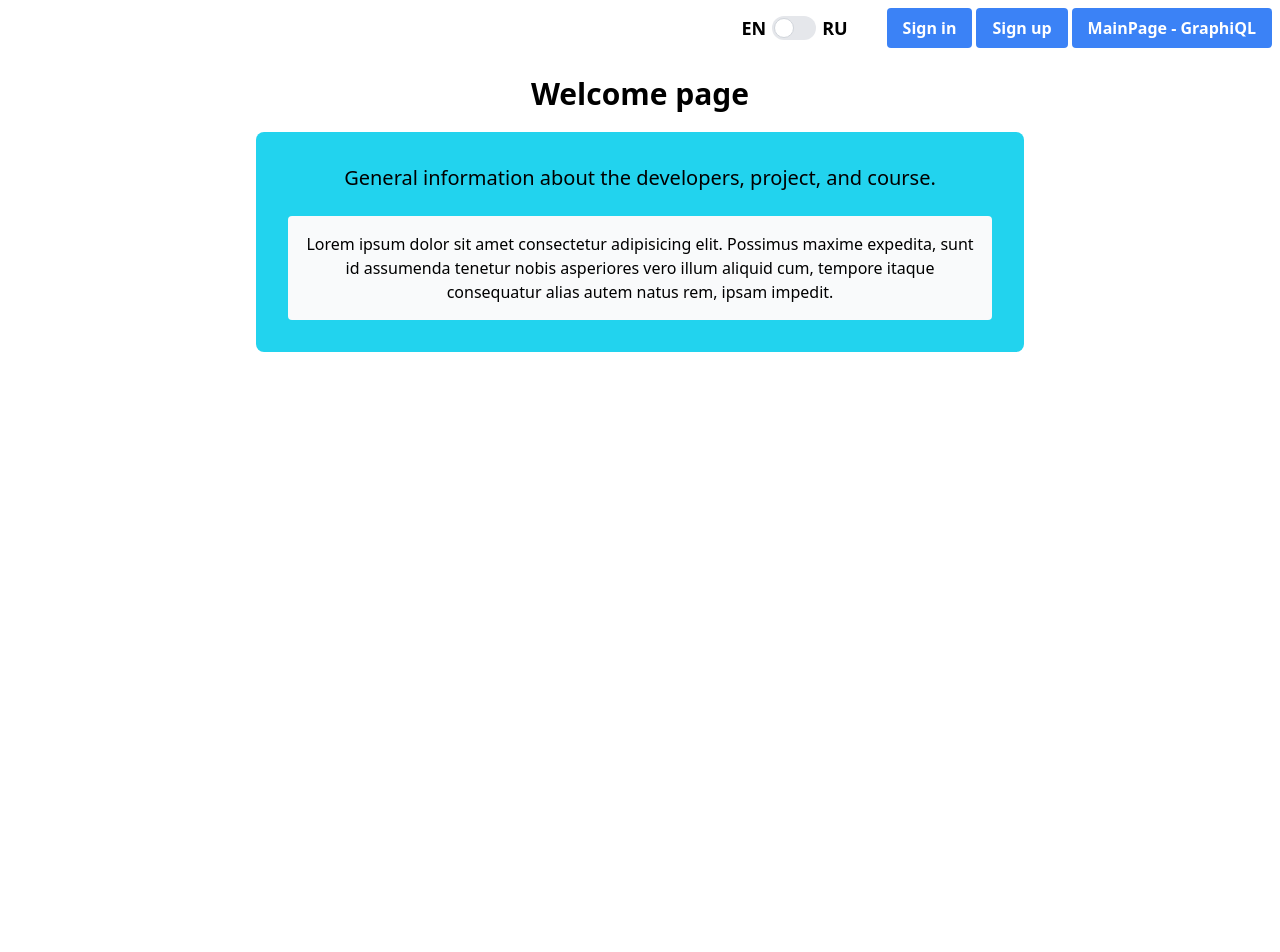
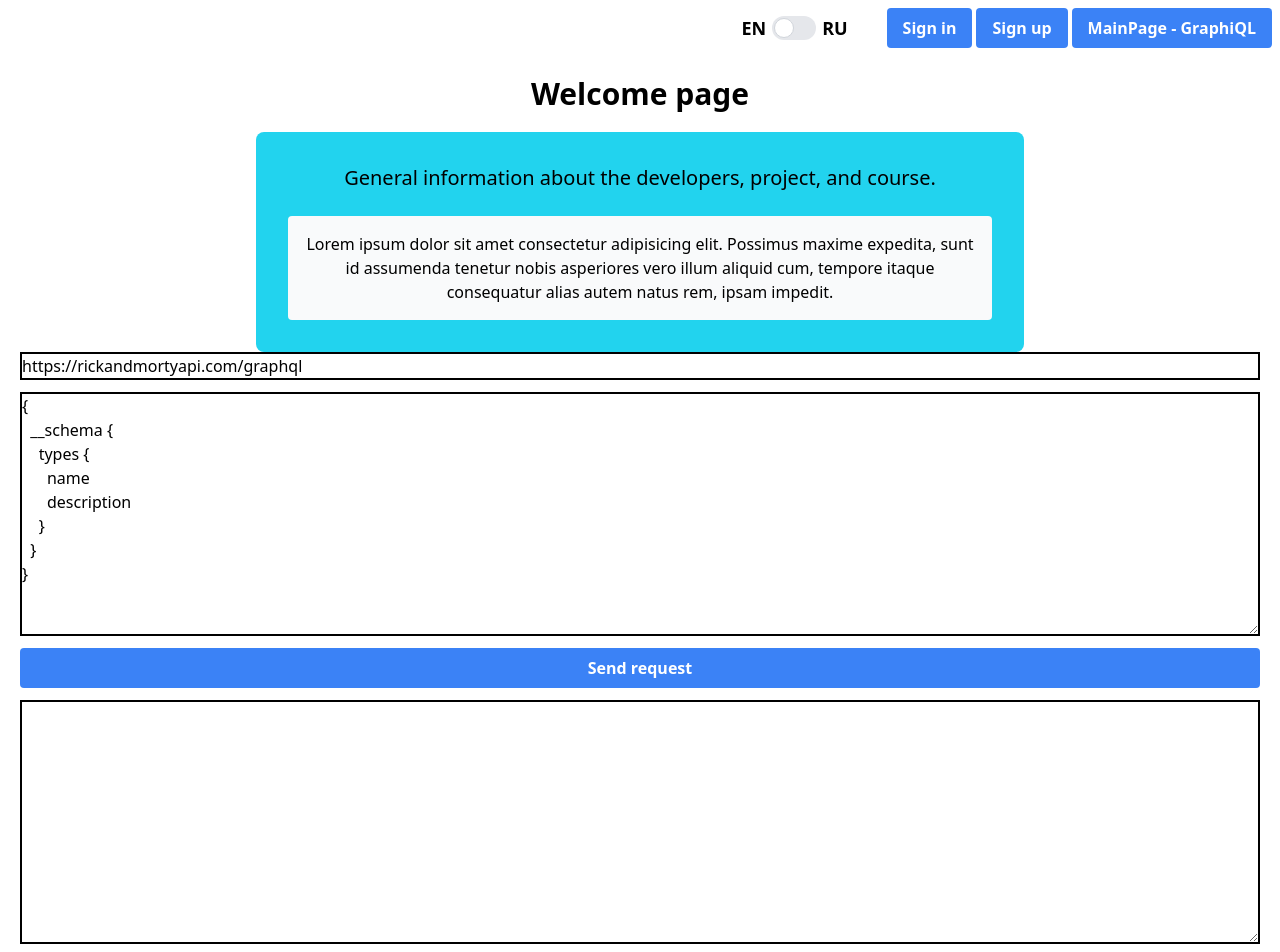
Before and after one commit to Zhybuliou/graphiql-app, a React (Vite) app: page / in a window 1280 px wide. Shown: the top 952 px of the page. Before the commit the page ends 800 px from the top, so only its background shows below. Built offline with nearby package versions, Linux system fonts and the light colour scheme; no server answers.

Commit message:
feat: add debug functionality for testing intersection

```diff
--- /dev/null
+++ b/src/components/schema/Schema.tsx
@@ -0,0 +1,64 @@
+/* eslint-disable no-console */
+
+import React, { useState } from 'react';
+import Button from '../ui/Button';
+
+const API_URL = 'https://rickandmortyapi.com/graphql';
+
+const DEF_REQUEST = `{
+  __schema {
+    types {
+      name
+      description
+    }
+  }
+}`;
+
+function Schema() {
+  const [apiUrl, setApiUrl] = useState<string>(API_URL);
+  const [apiResponse, setApiResponse] = useState<string>('');
+  const [apiRequest, setApiRequest] = useState<string>(DEF_REQUEST);
+
+  async function makeRequest(query: string) {
+    const response = await fetch(API_URL, {
+      method: 'POST',
+      headers: {
+        'Content-type': 'application/json',
+        'Accept-Encoding': 'gzip',
+      },
+      body: JSON.stringify({ query }),
+    });
+    const data = await response.json();
+    console.log(data);
+    setApiResponse(JSON.stringify(data));
+  }
+
+  return (
+    <div className="flex flex-col w-full gap-3">
+      <input
+        type="text"
+        value={apiUrl}
+        className="border-2 border-black"
+        onChange={(event) => setApiUrl(event.target.value)}
+      />
+      <textarea
+        key="apiRequest"
+        value={apiRequest}
+        rows={10}
+        className="border-2 border-black"
+        onChange={(event) => setApiRequest(event.target.value)}
+      />
+      <Button type="button" onClick={() => makeRequest(apiRequest)}>
+        Send request
+      </Button>
+      <textarea
+        key="apiResponse"
+        rows={10}
+        className="border-2 border-black"
+        defaultValue={apiResponse}
+      />
+    </div>
+  );
+}
+
+export default Schema;
--- a/src/pages/WelcomePage.tsx
+++ b/src/pages/WelcomePage.tsx
@@ -5,6 +5,7 @@ import { useLocale } from '../context/local';
 import RoutePaths from '../types/enums/routePaths';
 import PageWrapper from '../components/ui/PageWrapper';
 import Button from '../components/ui/Button';
+import Schema from '../components/schema/Schema';
 
 function WelcomePage() {
   const { state } = useLocale();
@@ -27,6 +28,7 @@ function WelcomePage() {
           impedit.
         </p>
       </div>
+      <Schema />
     </PageWrapper>
   );
 }
```
